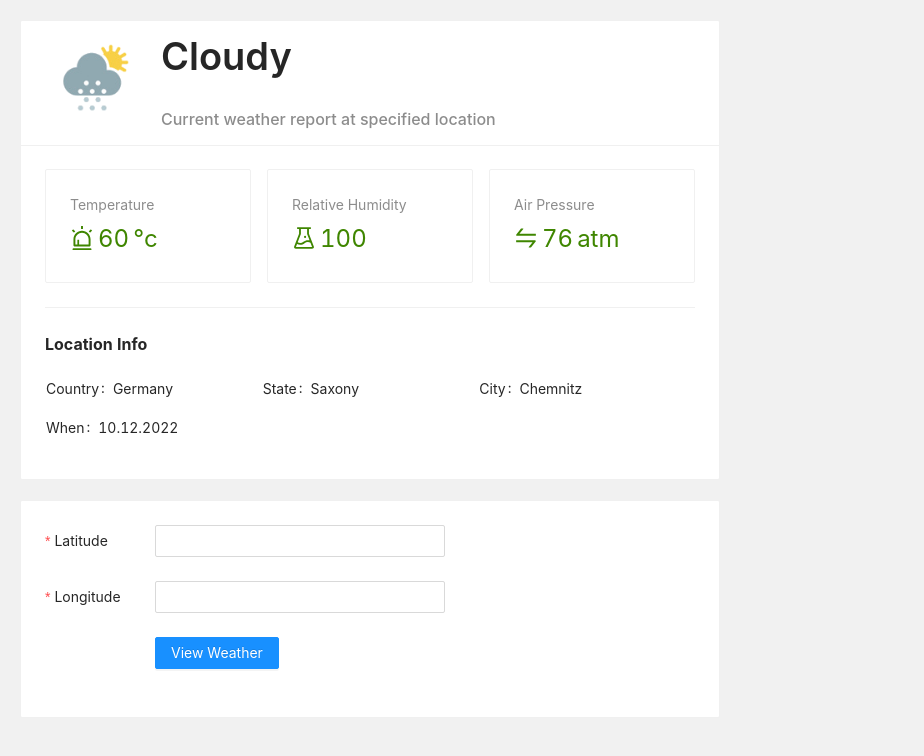
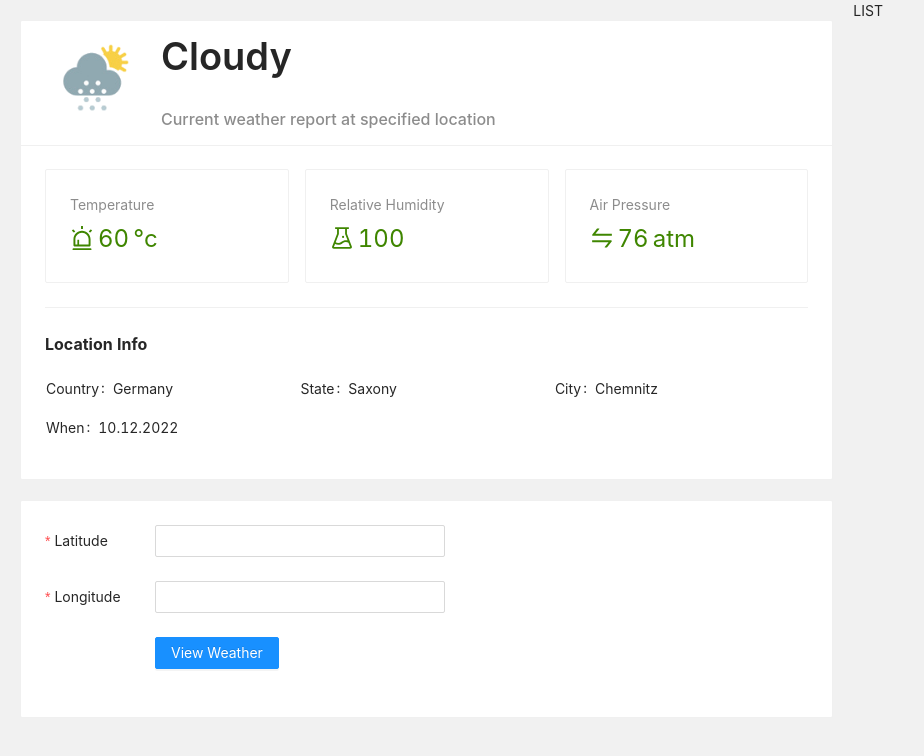
Before and after one commit to Sumaiya4949/weather-app, a React (Create React App) app: page / in a window 1280 px wide. Shown: the top 756 px of the page, without its empty margins (0-924 px from the left). Built offline with nearby package versions, Linux system fonts and the light colour scheme.

Commit message:
Fix the layout

```diff
--- a/src/components/CurrentWeatherPanel.js
+++ b/src/components/CurrentWeatherPanel.js
@@ -1,7 +1,7 @@
 import { useEffect, useState } from "react";
 import WeatherReport from "./WeatherReport";
 import LocationInputForm from "./LocationInputForm";
-import { Result } from "antd";
+import { Result, Row, Col } from "antd";
 import { fetchCurrentWeather } from "../utils/api";
 
 const fakeData = {
@@ -46,7 +46,8 @@ const CurrentWeatherPanel = (props) => {
   );
 
   return (
-    <div>
+    <Row>
+      <Col span={16}>
         {currentWeatherReport === null ? (
           <Result
             status="warning"
@@ -55,8 +56,12 @@ const CurrentWeatherPanel = (props) => {
         ) : (
           <WeatherReport report={currentWeatherReport} />
         )}
+
         <LocationInputForm onSubmit={updateLocation} />
-    </div>
+      </Col>
+
+      <Col span={8}>LIST</Col>
+    </Row>
   );
 };
 
--- a/src/components/LocationInputForm.js
+++ b/src/components/LocationInputForm.js
@@ -9,11 +9,7 @@ const LocationInputForm = (props) => {
   }
 
   return (
-    <Card
-      style={{ maxWidth: "700px", margin: "20px" }}
-      hoverable={true}
-      bordered={true}
-    >
+    <Card style={{ margin: "20px" }} hoverable={true} bordered={true}>
       <Form
         style={{ maxWidth: "400px" }}
         name="wrap"
--- a/src/components/WeatherReport.js
+++ b/src/components/WeatherReport.js
@@ -30,7 +30,6 @@ const WeatherReport = (props) => {
             description="Current weather report at specified location"
           />
         }
-        style={{ maxWidth: "700px" }}
         hoverable={true}
         bordered={true}
       >
```
Lines whose indentation alone changed are shown as unchanged.
